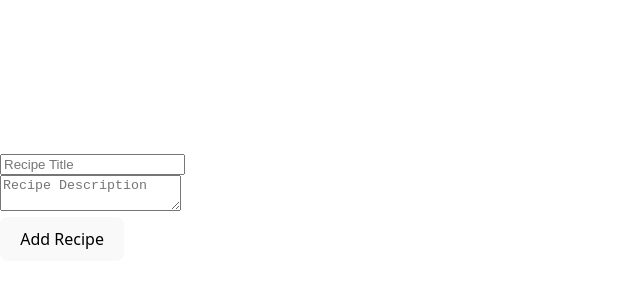
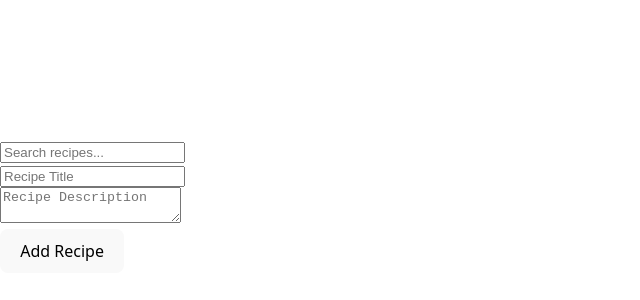
Before and after one commit to Mohamed-Gaber53/alx-fe-reactjs, a React (Vite) app in the folder recipe-sharing-app/: page / in a window 1280 px wide. Shown: the part 184-484 px from the top of the page, without its empty margins (0-640 px from the left). Built offline with nearby package versions, Linux system fonts and the light colour scheme.

Commit message:
Update App.jsx

```diff
--- a/recipe-sharing-app/src/App.jsx
+++ b/recipe-sharing-app/src/App.jsx
@@ -1,11 +1,18 @@
-import { BrowserRouter as Router, Routes, Route } from "react-router-dom";
+import { BrowserRouter as Router, Routes, Route, useParams } from "react-router-dom";
 import RecipeList from "./components/RecipeList";
 import AddRecipeForm from "./components/AddRecipeForm";
 import RecipeDetails from "./components/RecipeDetails";
+import SearchBar from "./components/SearchBar";
+
+function RecipeDetailsWrapper() {
+  const { id } = useParams();
+  return <RecipeDetails recipeId={id} />;
+}
 
 function App() {
   return (
     <Router>
+      <SearchBar />
       <Routes>
         <Route
           path="/"
@@ -22,11 +29,4 @@ function App() {
   );
 }
 
-// Wrapper to extract recipeId from URL
-import { useParams } from "react-router-dom";
-const RecipeDetailsWrapper = () => {
-  const { id } = useParams();
-  return <RecipeDetails recipeId={id} />;
-};
-
 export default App;
```
